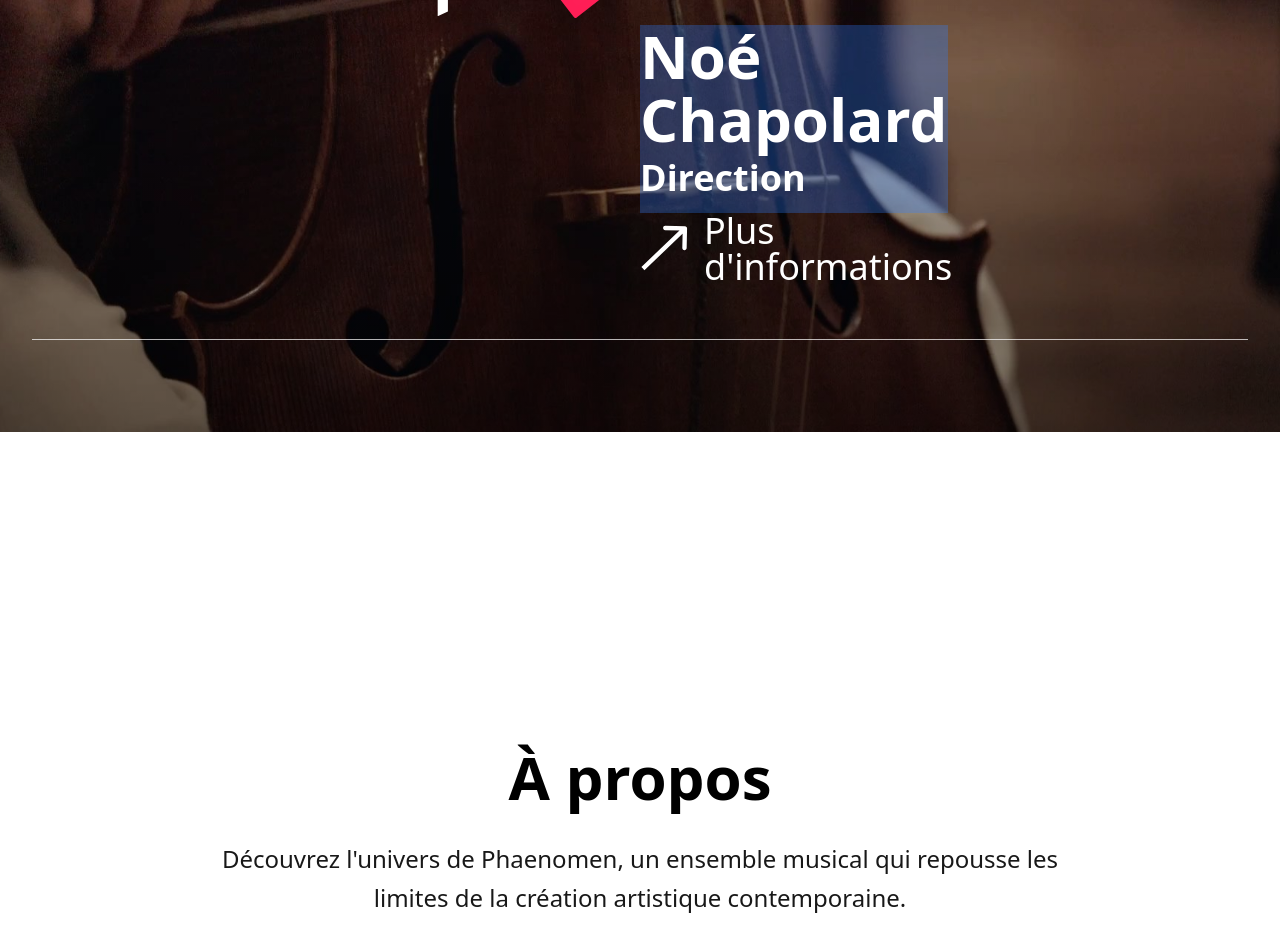
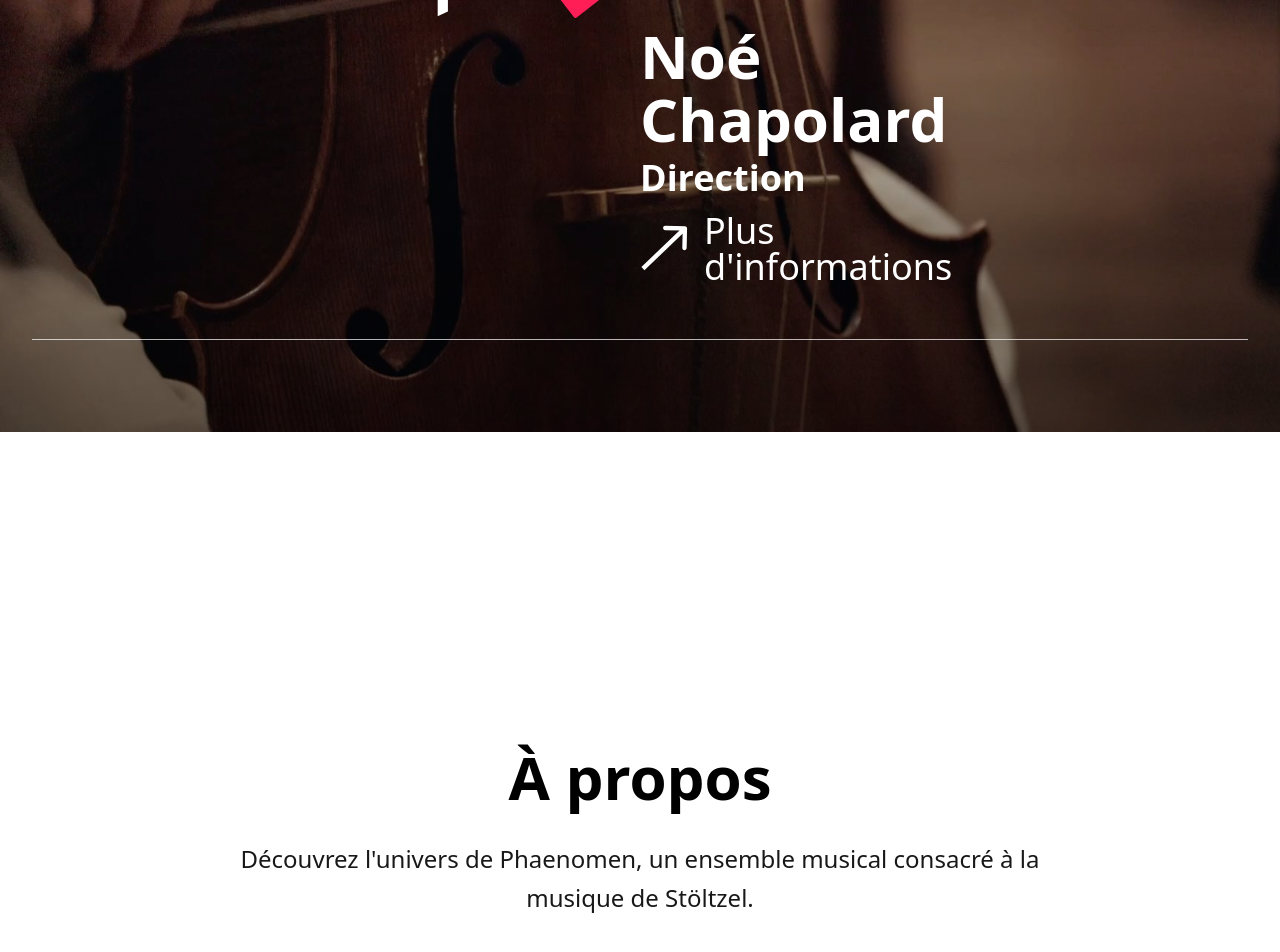
Before and after one commit to EnsemblePhaenomen/phaenomen-website, a Next.js app: page / in a window 1280 px wide. Shown: the part 368-1320 px from the top of the page. Built offline with nearby package versions, Linux system fonts and the light colour scheme.

Commit message:
refact headeré

```diff
--- a/app/Components/Header/DynamicHeader.tsx
+++ b/app/Components/Header/DynamicHeader.tsx
@@ -18,7 +18,6 @@ export default function DynamicHeader() {
             <header className="fixed inset-x-0 top-0 z-50 bg-transparent p-4 pointer-events-auto">
                 <nav className="w-full mx-auto flex justify-between items-center">
                     <HeaderLogo
-            isDark={isOnWhiteSection}
                         src={LOGO_CONFIG.src}
                         alt={LOGO_CONFIG.alt}
                         width={LOGO_CONFIG.width}
--- a/app/Components/Header/HeaderLogo.tsx
+++ b/app/Components/Header/HeaderLogo.tsx
@@ -4,7 +4,6 @@ import Link from "next/link";
 import Image from "next/image";
 
 interface HeaderLogoProps {
-  isDark: boolean;
   src: string;
   alt: string;
   width: number;
@@ -13,7 +12,6 @@ interface HeaderLogoProps {
 }
 
 export default function HeaderLogo({
-  isDark,
   src,
   alt,
   width,
--- a/app/Components/HeroSection/DirectorInfo.tsx
+++ b/app/Components/HeroSection/DirectorInfo.tsx
@@ -6,7 +6,7 @@ interface DirectorInfoProps {
 export default function DirectorInfo({ name, role }: DirectorInfoProps) {
   return (
     <div className="flex justify-start">
-      <div className="flex flex-col items-end leading-none bg-blue-500/30 h-fit">
+      <div className="flex flex-col items-end leading-none  h-fit">
         <p className="hero-name leading-none">
           <span>{name}</span>
         </p>
--- a/app/Components/Sections/AboutSection.tsx
+++ b/app/Components/Sections/AboutSection.tsx
@@ -10,8 +10,7 @@ export default function AboutSection() {
             À propos
           </h2>
           <p className="text-xl md:text-2xl leading-relaxed opacity-90">
-            Découvrez l'univers de Phaenomen, un ensemble musical qui repousse les limites
-            de la création artistique contemporaine.
+            Découvrez l&apos;univers de Phaenomen, un ensemble musical consacré à la musique de Stöltzel.
           </p>
         </div>
       </div>
--- a/app/Components/Sections/AgendaSection.tsx
+++ b/app/Components/Sections/AgendaSection.tsx
@@ -18,7 +18,7 @@ export default function AgendaSection() {
                 <h3 className="text-2xl font-semibold">Concert inaugural</h3>
                 <span className="text-purple-200 font-medium">À venir</span>
               </div>
-              <p className="opacity-80">Première représentation de l'ensemble Phaenomen</p>
+              <p className="opacity-80">Première représentation de l&apos;ensemble Phaenomen</p>
             </div>
             <div className="bg-white/10 backdrop-blur-sm rounded-lg p-6 text-left">
               <div className="flex justify-between items-start mb-4">
```
Also changed, not shown: 2 other files (tests, documents, lock files or other folders). Lines whose indentation alone changed are shown as unchanged.
